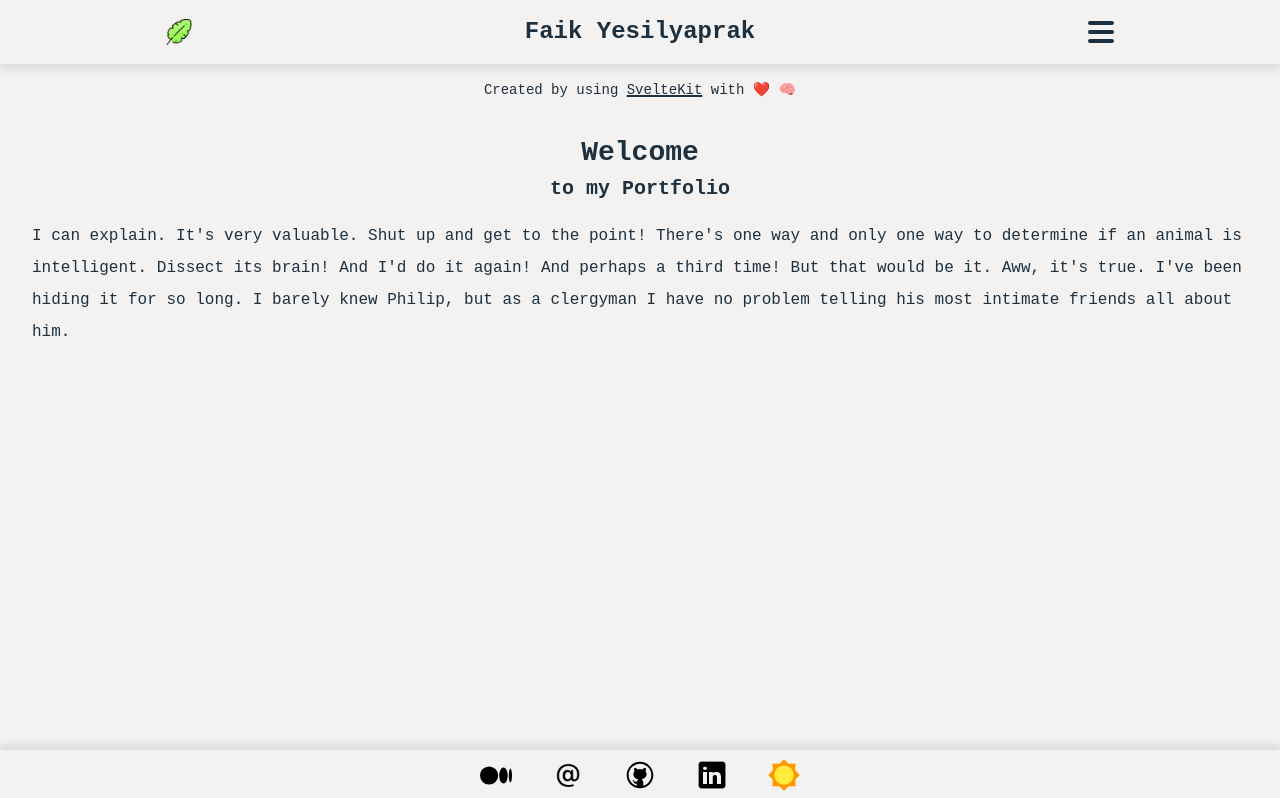
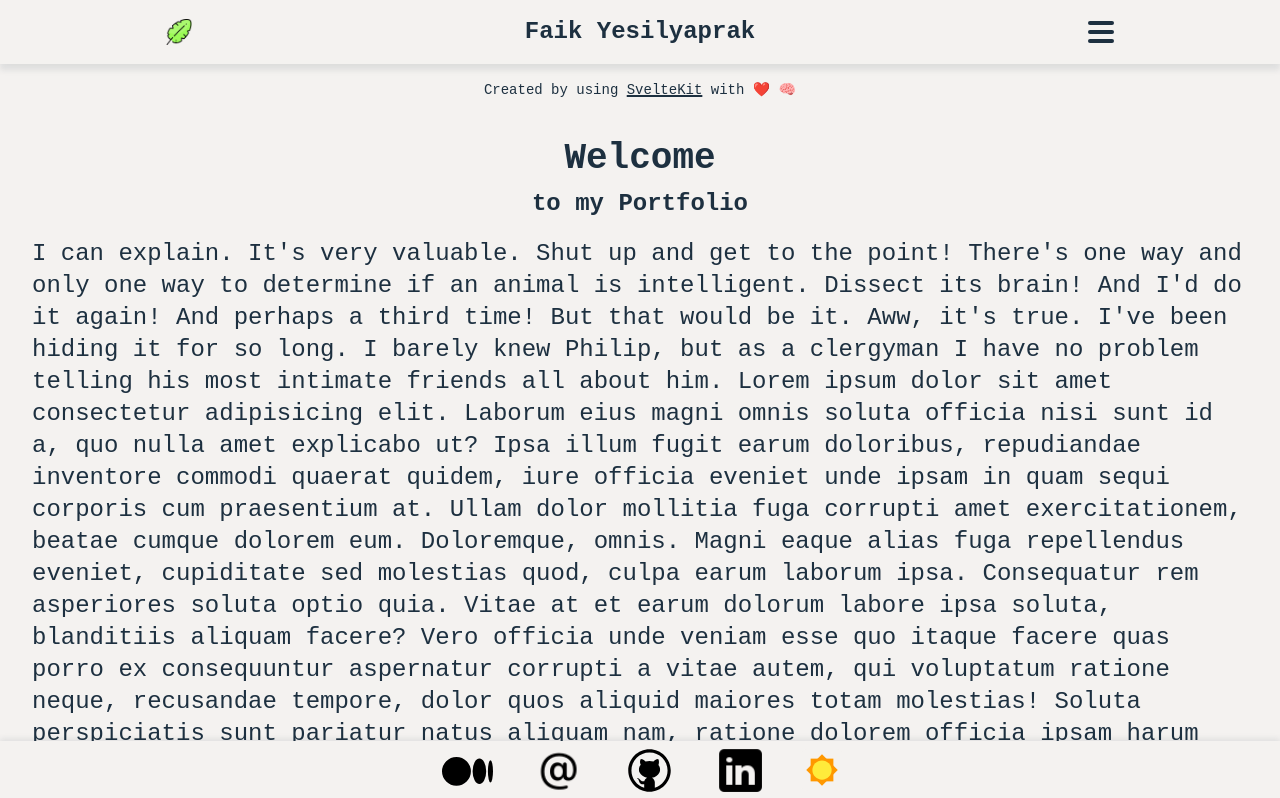
Before and after one commit to FaikYY/portfolio, a SvelteKit app: page / in a window 1280 px wide. Shown: the top 798 px of the page. Built offline with nearby package versions, Linux system fonts and the light colour scheme.

Commit message:
Tablet mode added, minor ui logic bugs fixed, css cleaned up

```diff
--- a/src/routes/+layout.svelte
+++ b/src/routes/+layout.svelte
@@ -50,6 +50,7 @@
 	}
 
 	main {
+		height: 100%;
 		grid-area: main;
 	}
 
@@ -63,7 +64,16 @@
 	}
 
 	/* //SECTION: sm size: Phone */
-	@media (min-width: 640px) {
+	@media (640px <= width <= 1080px) {
+		.app {
+			grid-template-rows: minmax(4em, auto) minmax(2em, auto) 1fr minmax(4em, auto);
+			grid-template-columns: 1fr 1fr 1fr 10vw;
+			grid-template-areas:
+				'header header header iconbox'
+				'footer footer footer iconbox'
+				'main main main iconbox'
+				'main main main iconbox';
+		}
 	}
 
 	/* //SECTION: md size: Tablet */
--- a/src/routes/+page.svelte
+++ b/src/routes/+page.svelte
@@ -18,6 +18,30 @@
 		way to determine if an animal is intelligent. Dissect its brain! And I'd do it again! And
 		perhaps a third time! But that would be it. Aww, it's true. I've been hiding it for so long. I
 		barely knew Philip, but as a clergyman I have no problem telling his most intimate friends all
-		about him.
+		about him. Lorem ipsum dolor sit amet consectetur adipisicing elit. Laborum eius magni omnis
+		soluta officia nisi sunt id a, quo nulla amet explicabo ut? Ipsa illum fugit earum doloribus,
+		repudiandae inventore commodi quaerat quidem, iure officia eveniet unde ipsam in quam sequi
+		corporis cum praesentium at. Ullam dolor mollitia fuga corrupti amet exercitationem, beatae
+		cumque dolorem eum. Doloremque, omnis. Magni eaque alias fuga repellendus eveniet, cupiditate
+		sed molestias quod, culpa earum laborum ipsa. Consequatur rem asperiores soluta optio quia.
+		Vitae at et earum dolorum labore ipsa soluta, blanditiis aliquam facere? Vero officia unde
+		veniam esse quo itaque facere quas porro ex consequuntur aspernatur corrupti a vitae autem, qui
+		voluptatum ratione neque, recusandae tempore, dolor quos aliquid maiores totam molestias! Soluta
+		perspiciatis sunt pariatur natus aliquam nam, ratione dolorem officia ipsam harum debitis,
+		delectus ipsa deleniti ab? Ipsum quidem itaque velit placeat animi, cumque magnam tenetur
+		doloremque quaerat labore esse, quam vero, soluta quo perferendis exercitationem repudiandae
+		saepe veniam eius possimus enim sunt tempore atque. Optio nobis, quas dignissimos error deleniti
+		quasi vitae pariatur consectetur impedit? Iure quas doloribus ratione aliquam nostrum sit quia
+		quis reprehenderit. Similique quaerat esse tempora voluptatibus rerum sint, adipisci sit
+		accusantium ad quae beatae pariatur. Eius odio ratione corrupti accusamus, sit, numquam libero
+		enim consectetur possimus velit rem? Nobis est quae et provident! Ipsum quis sapiente
+		consequuntur sed veritatis voluptate impedit explicabo. Deserunt itaque aut tempora fuga aliquid
+		amet reprehenderit. Consectetur nobis dolor, ipsa ullam laudantium delectus quisquam dolorum
+		voluptatum explicabo! Amet nostrum praesentium ipsa nihil temporibus reprehenderit velit aliquam
+		nam nemo adipisci nulla suscipit est officiis dicta corrupti necessitatibus ea voluptatem,
+		numquam aspernatur pariatur esse vel voluptates facilis! A hic itaque id possimus nihil amet
+		expedita dignissimos distinctio repellat eligendi, voluptatem, debitis neque reiciendis
+		veritatis accusantium earum vero aliquid, pariatur quis odit tempora repudiandae impedit
+		dolorem.
 	</p>
 </section>
--- a/src/routes/Header.svelte
+++ b/src/routes/Header.svelte
@@ -12,9 +12,10 @@
 <!-- //TODO: Sample todo -->
 
 <header>
-	<img id="leaf__icon" src={leaf} alt="Logo" />
+	<div id="icon__leaf__box">
+		<img id="icon__leaf" src={leaf} alt="Logo" />
+	</div>
 	<div id="logo" class=" flex items-center justify-center text-2xl font-bold">Faik Yesilyaprak</div>
-	<!-- MENU ITEMS DESKTOP-->
 	<Navbar />
 </header>
 
@@ -25,6 +26,7 @@
 		position: sticky;
 		box-shadow: 0 6px 6px rgba(29, 48, 64, 0.1);
 		max-width: 100vw;
+		z-index: 1;
 
 		display: flex;
 		justify-content: space-around;
@@ -36,7 +38,33 @@
 		text-align: center;
 	}
 
-	#leaf__icon {
+	#icon__leaf {
 		width: 26px;
 	}
+
+	@media (640px <= width <= 1080px) {
+		header {
+			position: sticky;
+			/* height: 10vw; */
+			display: flex;
+			justify-content: center;
+			align-items: center;
+			box-shadow: 0 6px 6px rgba(29, 48, 64, 0.05);
+			padding-left: 2rem;
+		}
+
+		:global(.menu__box) {
+			flex-grow: 4;
+			display: none;
+		}
+
+		#logo {
+			flex-grow: 2;
+		}
+
+		#icon__leaf {
+			width: 40px;
+			height: 40px;
+		}
+	}
 </style>
--- a/src/routes/Icon.svelte
+++ b/src/routes/Icon.svelte
@@ -9,5 +9,11 @@
 	class="text-smleading-none inline-block no-underline duration-500 ease-in-out hover:no-underline"
 	target="_blank"
 >
-	<img {src} {alt} class="icon mx-2 w-8" />
+	<img {src} {alt} class="icon mx-2" />
 </a>
+
+<style>
+	img {
+		width: clamp(2rem, 4vw, 4rem);
+	}
+</style>
--- a/src/routes/IconBox.svelte
+++ b/src/routes/IconBox.svelte
@@ -20,10 +20,28 @@
 <style>
 	@import '../styles.css';
 	#icon__box {
+		display: flex;
+		align-items: center;
+		justify-content: center;
 		grid-area: iconbox;
+		position: fixed;
 		bottom: 0;
 		width: 100%;
-		position: fixed;
-		box-shadow: 0 -6px 6px rgba(29, 48, 64, 0.1);
+		box-shadow: 0 -2px 6px rgba(29, 48, 64, 0.1);
+		background-color: var(--color-background);
+	}
+
+	@media (640px <= width <= 840px) {
+		#icon__box {
+			z-index: 2;
+			top: 0;
+			right: 0;
+			height: 100%;
+			width: 10vw;
+			display: flex;
+			flex-direction: column;
+			justify-content: space-around;
+			box-shadow: 0 10px 10px rgba(29, 48, 64, 0.1);
+		}
 	}
 </style>
--- a/src/routes/Navbar.svelte
+++ b/src/routes/Navbar.svelte
@@ -10,14 +10,14 @@
 <!-- svelte-ignore a11y-no-static-element-interactions -->
 <!-- svelte-ignore a11y-click-events-have-key-events -->
 <!-- <div on:click={toggleMenu} class="menu__btn" class:burger__animation={$isHamburgerExpanded} /> -->
-<div on:click={toggleMenu} class="menu__btn" class:burger__animation={$isHamburgerExpanded}>
+<div on:click={toggleMenu} class="hamburger__btn" class:burger__animation={$isHamburgerExpanded}>
 	<div class="hamburger__bar"></div>
 	<div class="hamburger__bar"></div>
 	<div class="hamburger__bar"></div>
 </div>
 
 <nav
-	class="menu__box w-full flex-grow lg:ml-6 lg:flex lg:w-auto lg:items-center"
+	class="w-full flex-grow lg:ml-6 lg:flex lg:w-auto lg:items-center"
 	class:menu__box-toggle={$isHamburgerExpanded}
 >
 	<a
@@ -52,7 +52,7 @@
 	}
 
 	/* //SECTION: Mobile Menu and Items  */
-	.menu__box {
+	nav {
 		display: block;
 		position: fixed;
 		top: 0;
@@ -62,7 +62,9 @@
 		margin: 0;
 		padding: 80px 0;
 		list-style: none;
+
 		background-color: var(--color-background);
+
 		box-shadow: 2px 2px 6px rgba(29, 48, 64, 0.2);
 		transition: 0.3s ease;
 		border-radius: 10px;
@@ -82,7 +84,7 @@
 	}
 
 	/* //SECTION: Draw the hamburger menu  */
-	.menu__btn {
+	.hamburger__btn {
 		right: 0;
 		width: 26px;
 		height: 50%;
@@ -119,5 +121,28 @@
 	.burger__animation .hamburger__bar:nth-child(3) {
 		transform: rotate(90deg) translate(-14px, -4px);
 	}
-	/* ▒▒▒▒▒▒▒▒▒▒▒▒▒▒▒▒▒▒▒▒▒ */
+
+	@media (640px <= width <= 1080px) {
+		.menu__item {
+			margin: 0;
+			padding: 12px 34px;
+		}
+		.hamburger__btn {
+			display: none;
+		}
+
+		nav {
+			position: static;
+			display: flex;
+			justify-content: center;
+			align-items: center;
+			list-style: none;
+			flex-grow: 6;
+			box-shadow: none;
+			transition: 0.3s ease;
+			border-radius: 10px;
+			height: 10vw;
+			padding: 0;
+		}
+	}
 </style>
--- a/src/styles.css
+++ b/src/styles.css
@@ -48,12 +48,25 @@ body {
 header,
 nav,
 footer,
-main,
-section,
-#icon__box {
+main {
 	background-color: var(--color-background);
 	color: var(--color-foreground);
 	transition: background-color 0.3s;
+}
+
+h1 {
+	font-size: clamp(1.75rem, 3.5vw, 2.25rem);
+	font-weight: 800;
+}
+
+h2 {
+	font-size: clamp(1.5rem, 3vw, 2rem);
+	font-weight: 700;
+}
+
+h3 {
+	font-size: clamp(1.25rem, 2.5vw, 1.5rem);
+	font-weight: 600;
 }
 
 a {
@@ -62,24 +75,9 @@ a {
 }
 
 p {
-	font-size: 1rem;
+	font-size: clamp(1rem, 2vw, 1.5rem);
 	font-weight: 500;
 	line-height: 2rem;
-}
-
-h1 {
-	font-size: 1.75rem;
-	font-weight: 800;
-}
-
-h2 {
-	font-size: 1.5rem;
-	font-weight: 700;
-}
-
-h3 {
-	font-size: 1.25rem;
-	font-weight: 600;
 }
 
 section {
```
